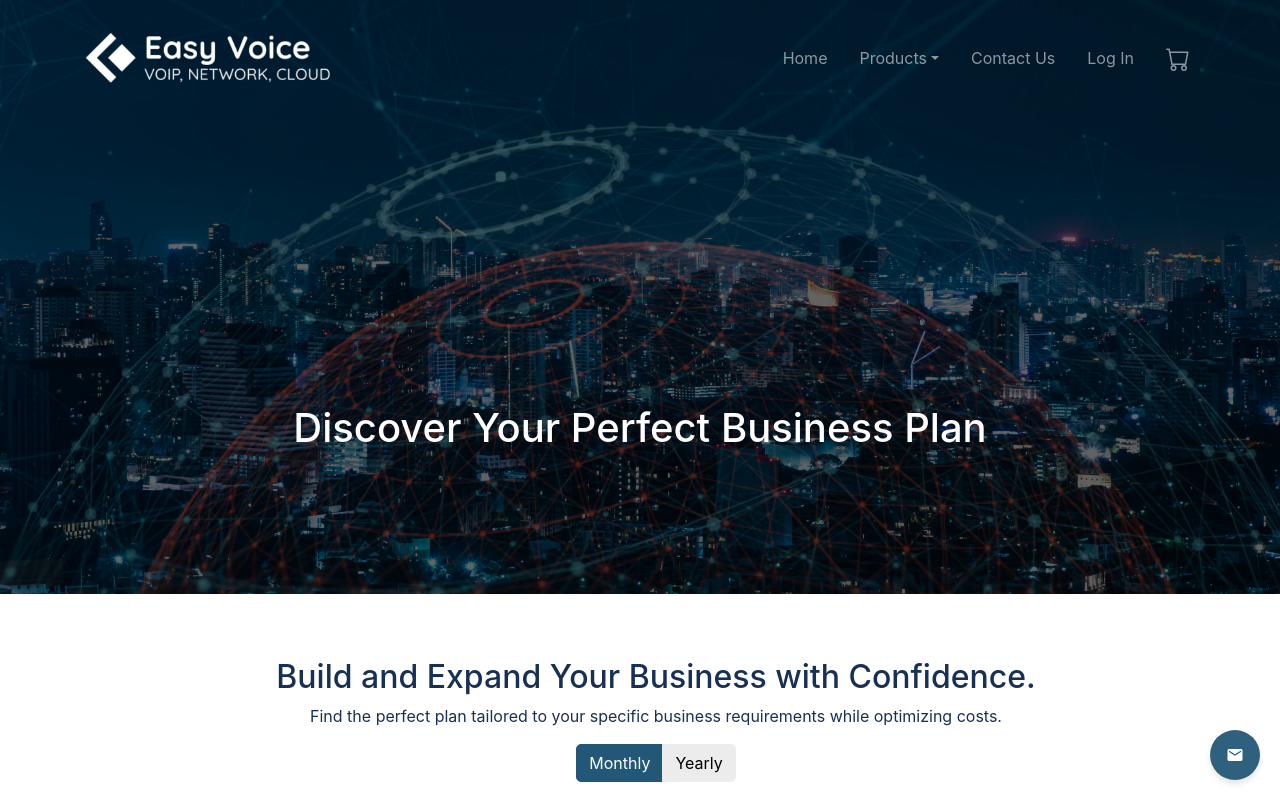
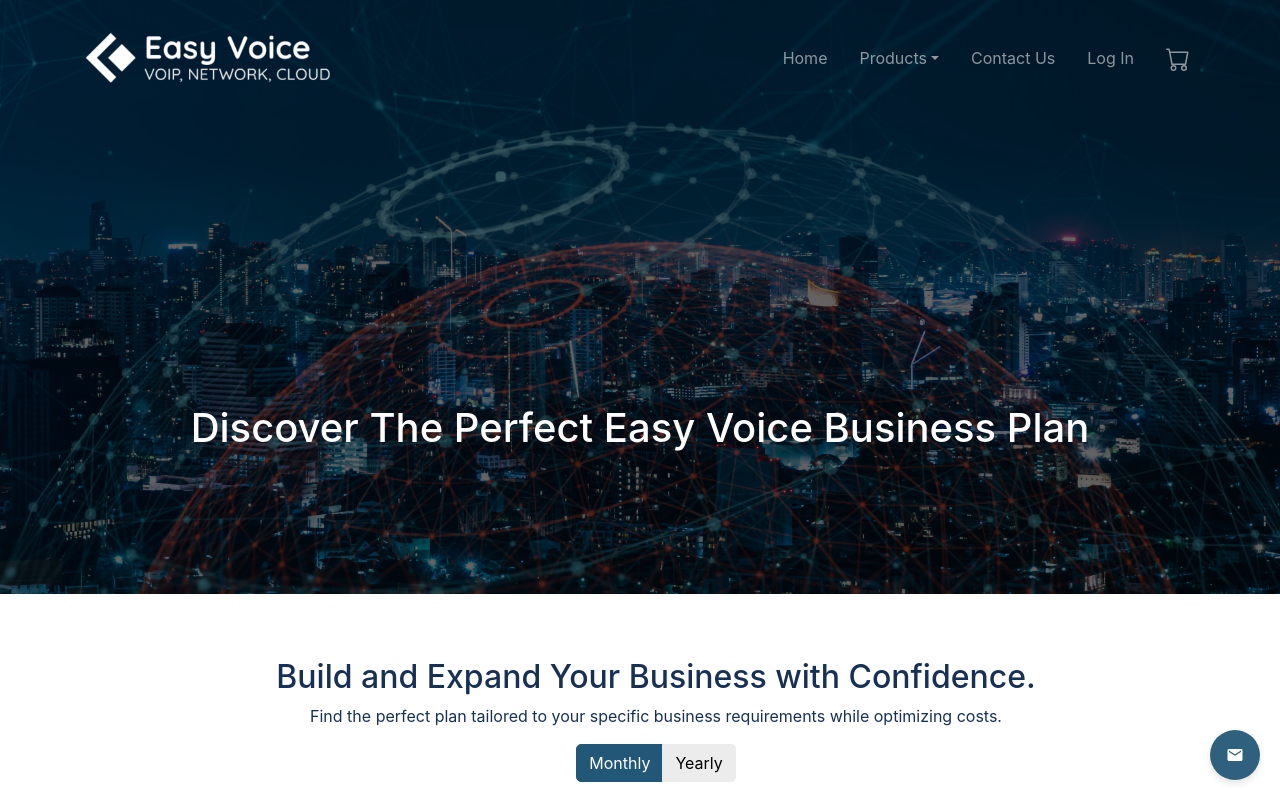
Before and after one commit to desj29/easy-voice, a React (Create React App) app: page /plans in a window 1280 px wide. Shown: the top 800 px of the page. Built offline with nearby package versions, Linux system fonts and the light colour scheme.

Commit message:
Meta Update 3

```diff
--- a/src/pages/HomePage.js
+++ b/src/pages/HomePage.js
@@ -16,7 +16,7 @@ const HomePage = () => {
                 <Carousel.Item>
                     <Image className="opacity-25" src={voipImg} alt="voip image" fluid/>
                     <Carousel.Caption>
-                        <h3>Seamless Communication with VoIP</h3>
+                        <h1>Seamless Communication with VoIP</h1>
                         <p>Connect globally with Voice over Internet Protocol and experience crystal-clear calls with
                             reduced costs.</p>
                     </Carousel.Caption>
@@ -24,7 +24,7 @@ const HomePage = () => {
                 <Carousel.Item>
                     <Image className="opacity-25" src={networkImg} alt="network image" fluid/>
                     <Carousel.Caption>
-                        <h3>Robust Networking Solutions</h3>
+                        <h1>Robust Networking Solutions</h1>
                         <p>Our network infrastructure ensures your business stays connected with unmatched reliability
                             and speed.</p>
                     </Carousel.Caption>
@@ -32,7 +32,7 @@ const HomePage = () => {
                 <Carousel.Item>
                     <Image className="opacity-25" src={cloudImg} alt="cloud image" fluid/>
                     <Carousel.Caption>
-                        <h3>Cloud Services for Businesses</h3>
+                        <h1>Cloud Services for Businesses</h1>
                         <p>Embrace the cloud for secure, scalable, and accessible data storage and management
                             solutions.</p>
                     </Carousel.Caption>
--- a/src/pages/PlanPage.js
+++ b/src/pages/PlanPage.js
@@ -16,7 +16,7 @@ const PlanPage = () => {
             {/* Header with page title */}
             <Row className="align-items-center planPageHeader">
                 <div className="black-overlay"></div>
-                <h1 className="text-white text-center">Discover Your Perfect Business Plan</h1>
+                <h1 className="text-white text-center">Discover The Perfect Easy Voice Business Plan</h1>
             </Row>
             <Container className="pt-5">
                 {/* Plan selection and information section */}
```
Also changed, not shown: src/pages/ContactPage.js (+0 -65 lines).
